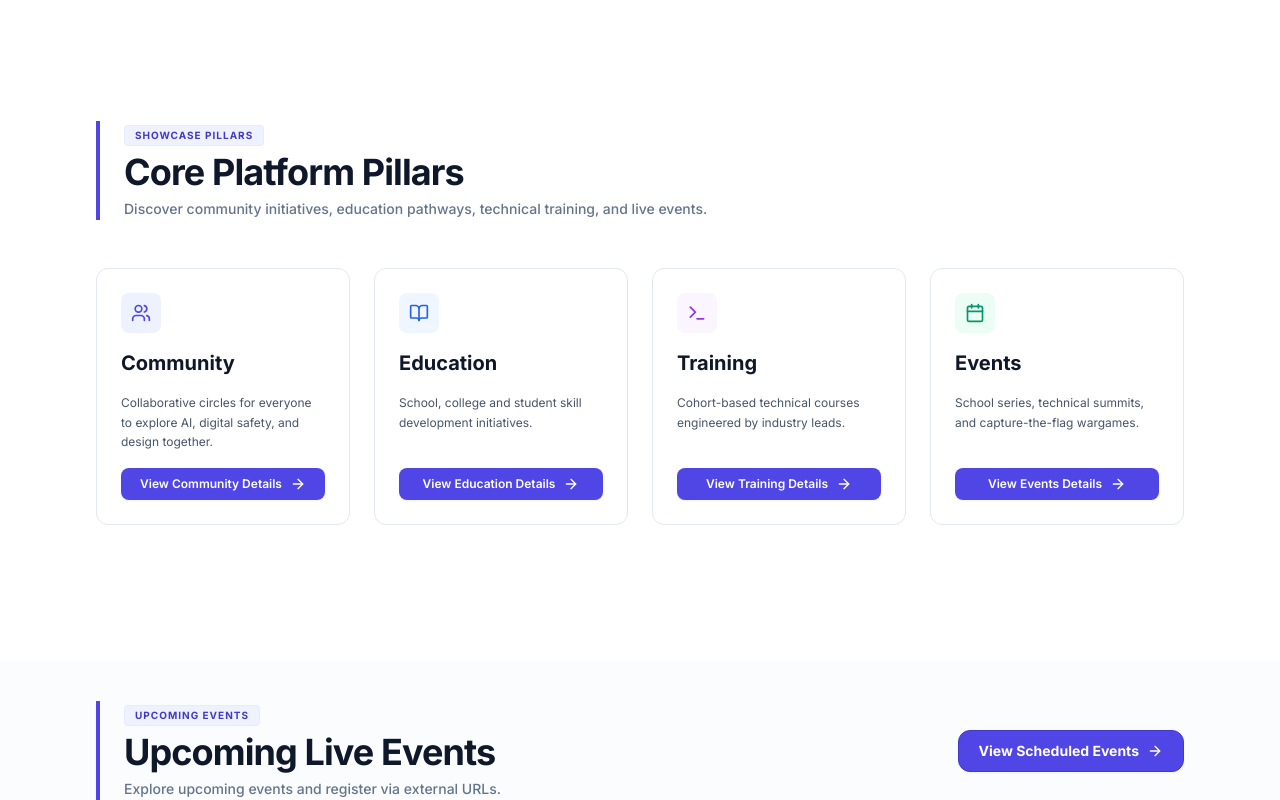
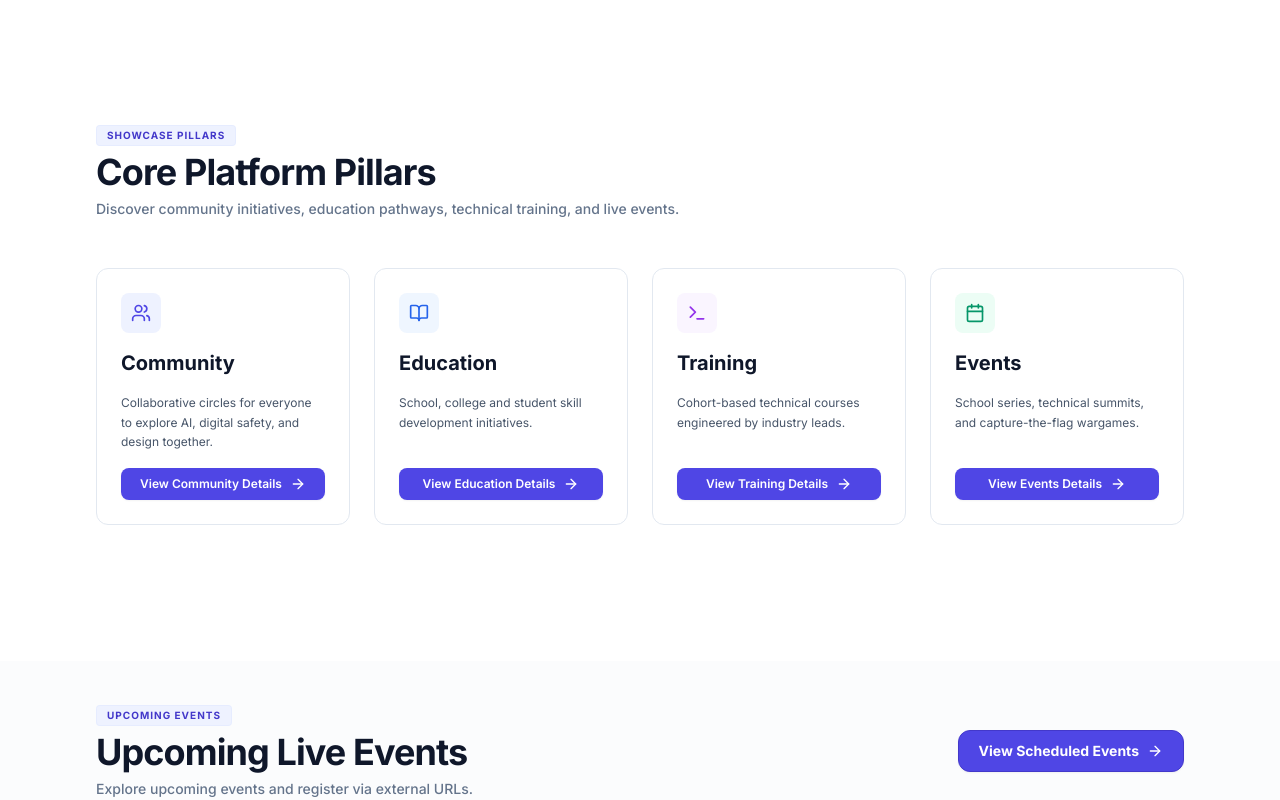
Before and after one commit to PavanKumar-HQ/Brandex-Community, a React (Vite) app: page / in a window 1280 px wide. Shown: the part 1340-2140 px from the top of the page. Built offline with nearby package versions, Linux system fonts and the light colour scheme.

Commit message:
Design: remove vertical left accent border stripe from headings and quotes

```diff
--- a/src/components/ui/SectionHeading.tsx
+++ b/src/components/ui/SectionHeading.tsx
@@ -28,7 +28,7 @@ export const SectionHeading: React.FC<SectionHeadingProps> = ({
   const linkClasses = "inline-flex items-center gap-2 bg-indigo-600 border border-indigo-700 text-white hover:bg-indigo-700 px-5 py-2.5 rounded-xl text-sm font-bold transition-all shadow-sm hover:shadow-md hover:-translate-y-0.5 active:scale-95 group";
 
   return (
-    <div className={`mb-8 sm:mb-12 border-l-4 border-indigo-600 pl-4 sm:pl-6 ${className}`}>
+    <div className={`mb-8 sm:mb-12 ${className}`}>
       <div className="flex flex-col sm:flex-row sm:items-center justify-between gap-4">
         <div className="space-y-1.5 max-w-3xl">
           {tag && (
--- a/src/pages/AboutPage.tsx
+++ b/src/pages/AboutPage.tsx
@@ -85,7 +85,7 @@ export const AboutPage: React.FC = () => {
             Brandex was built to bring people together, breaking down the barriers of traditional education so that learning is open to everyone. We wanted to create a welcoming, friendly space where students, creators, and professionals of all backgrounds can gather, share their experiences, and grow together.
           </p>
 
-          <p className="text-slate-900 font-semibold text-lg border-l-4 border-indigo-600 pl-4 py-1.5 italic bg-indigo-50/50 rounded-r-lg">
+          <p className="text-slate-900 font-semibold text-lg py-3 px-4 italic bg-slate-50 border border-slate-200/80 rounded-2xl">
             "We bring people together to build, play, and learn—from coding battles to creating AI tools—to make sure technology belongs to everyone, not just a few."
           </p>
 
--- a/src/pages/StoryDetailPage.tsx
+++ b/src/pages/StoryDetailPage.tsx
@@ -108,7 +108,7 @@ export const StoryDetailPage: React.FC = () => {
 
           {/* Editorial Content */}
           <div className="prose prose-slate max-w-none text-slate-700 text-base leading-relaxed pt-2 space-y-6">
-            <p className="text-lg font-bold text-slate-900 leading-relaxed border-l-4 border-indigo-600 pl-4 bg-indigo-50/20 py-2 rounded-r-lg">
+            <p className="text-base font-semibold text-slate-800 leading-relaxed bg-slate-50 border border-slate-200/80 p-4 rounded-2xl">
               {story.excerpt}
             </p>
             <p className="whitespace-pre-line text-slate-600">{story.content}</p>
```
Also changed, not shown: 4 other files (tests, documents, lock files or other folders).
